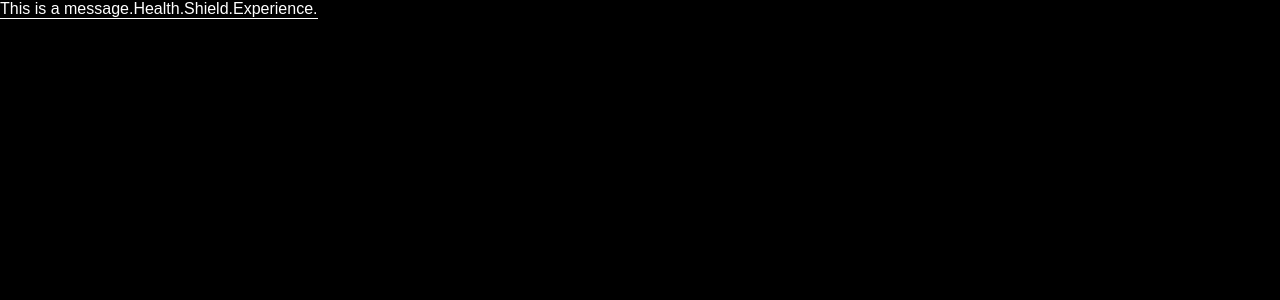
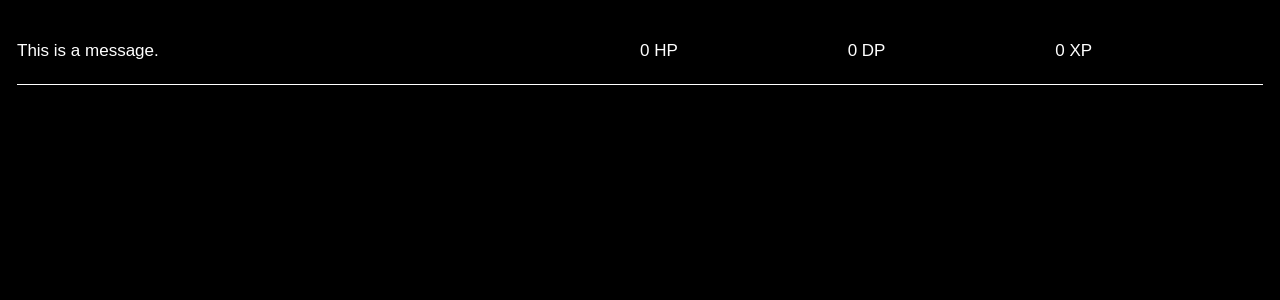
Before and after one commit to Scionar/donsol, a React (Create React App) app: page / in a window 1280 px wide. Shown: the top 300 px of the page. Built offline with nearby package versions, Linux system fonts and the light colour scheme.

Commit message:
Header styling

```diff
--- a/src/App.scss
+++ b/src/App.scss
@@ -1,8 +1,9 @@
 .app {
-  text-align: center;
+  padding: 1rem;
 }
 
 .header {
   display: flex;
   flex-direction: row;
+  height: 4rem;
 }
--- a/src/components/Experience/Experience.js
+++ b/src/components/Experience/Experience.js
@@ -5,7 +5,7 @@ class Experience extends React.Component {
   render() {
     return (
       <div className="experience">
-        Experience.
+        0 XP
       </div>
     );
   }
--- a/src/components/Experience/Experience.scss
+++ b/src/components/Experience/Experience.scss
@@ -1,4 +1,6 @@
 .experience {
   border-bottom: 1px solid #FFF;
   color: #FFF;
+  line-height: 4rem;
+  width: calc(50% / 3);
 }
--- a/src/components/Health/Health.js
+++ b/src/components/Health/Health.js
@@ -5,7 +5,7 @@ class Health extends React.Component {
   render() {
     return (
       <div className="health">
-        Health.
+        0 HP
       </div>
     );
   }
--- a/src/components/Health/Health.scss
+++ b/src/components/Health/Health.scss
@@ -1,4 +1,6 @@
 .health {
   border-bottom: 1px solid #FFF;
   color: #FFF;
+  line-height: 4rem;
+  width: calc(50% / 3);
 }
--- a/src/components/Message/Message.scss
+++ b/src/components/Message/Message.scss
@@ -1,4 +1,6 @@
 .message {
   border-bottom: 1px solid #FFF;
   color: #FFF;
+  line-height: 4rem;
+  width: 50%;
 }
--- a/src/components/Shield/Shield.js
+++ b/src/components/Shield/Shield.js
@@ -5,7 +5,7 @@ class Shield extends React.Component {
   render() {
     return (
       <div className="shield">
-        Shield.
+        0 DP
       </div>
     );
   }
--- a/src/components/Shield/Shield.scss
+++ b/src/components/Shield/Shield.scss
@@ -1,4 +1,6 @@
 .shield {
   border-bottom: 1px solid #FFF;
   color: #FFF;
+  line-height: 4rem;
+  width: calc(50% / 3);
 }
--- a/src/index.scss
+++ b/src/index.scss
@@ -1,3 +1,7 @@
+html {
+  font-size: 17px;
+}
+
 body {
   background-color: #000;
   colot: #FFF;
```
